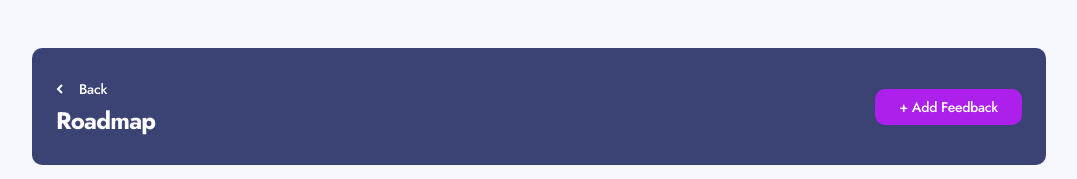
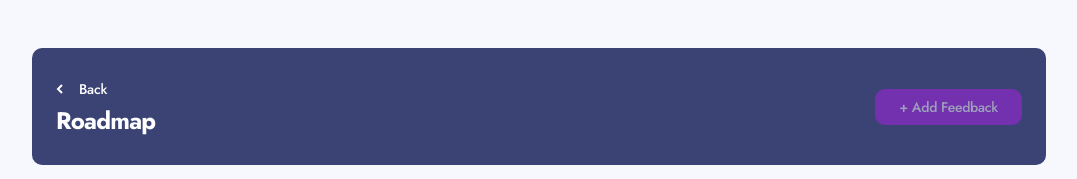
Before and after one commit to jmenges/feedback-next, a Next.js app: page /roadmap in a window 1280 px wide. Shown: the top 179 px of the page, without its empty margins (101-1178 px from the left). Built offline with nearby package versions, Linux system fonts and the light colour scheme; no server answers; the database is empty; what @thoughtbot/tailwindcss-aria-attributes would draw is missing.

Commit message:
Use shared ActionBar on Roadmap and Home

```diff
--- a/src/app/page.tsx
+++ b/src/app/page.tsx
@@ -1,6 +1,6 @@
-import Actionbar from "@/components/Actionbar";
 import FeedbackList from "@/components/FeedbackList";
 import NavBar from "@/components/NavBar";
+import HomeActionBar from "@/components/action-bar/HomeActionBar";
 import { categories } from "@/data/categories";
 import { sortOptions } from "@/data/sortOptions";
 import { getServerUser } from "@/lib/server";
@@ -53,14 +53,14 @@ export default async function Home({
       <NavBar user={user} roadmapCounts={roadmapCounts} />
       <main className="mt-[80px] flex-grow tablet:mt-0">
         <div className="tablet:mb-6">
-          <Actionbar
+          <HomeActionBar
             feedbackCount={feedbackCount}
             isAuthenticated={isAuthenticated}
           />
         </div>
         {!!feedbacks && (
           <FeedbackList
-            className="p-6 pt-8  tablet:p-0 max-tablet:h-[calc(100vh-136px)] overflow-y-auto"
+            className="overflow-y-auto p-6  pt-8 max-tablet:h-[calc(100vh-136px)] tablet:p-0"
             isAuthenticated={isAuthenticated}
             feedbacks={feedbacks}
           />
--- a/src/app/roadmap/page.tsx
+++ b/src/app/roadmap/page.tsx
@@ -28,7 +28,7 @@ export default async function Roadmap() {
     <div className="flex flex-wrap gap-6">
       <main className="flex-grow">
         <header className="">
-          <RoadmapActionBar />
+          <RoadmapActionBar isAuthenticated={isAuthenticated} />
         </header>
         <RoadmapList
           feedbacks={feedbacksWithRelevantStatus}
--- a/src/components/Actionbar.tsx
+++ /dev/null
@@ -1,25 +0,0 @@
-import FeedbackSorter from "@/components/FeedbackSorter";
-import AddFeedbackButton from "@/components/ui/AddFeedbackButton";
-
-import IconSuggestions from "@/../public/icons/icon-suggestions.svg";
-
-type Props = {
-  feedbackCount: number;
-  isAuthenticated: boolean;
-};
-
-export default function ActionBar({
-  feedbackCount = 0,
-  isAuthenticated,
-}: Props) {
-  return (
-    <div className="flex h-14 items-center bg-darker-blue px-6 py-2 tablet:h-24 tablet:rounded-md">
-      <div className="mr-8 hidden text-h3 font-bold text-white tablet:flex">
-        <IconSuggestions />
-        <span className="ml-4">{feedbackCount} Suggestions</span>
-      </div>
-      <FeedbackSorter />
-      <AddFeedbackButton className="ml-auto" disabled={!isAuthenticated} disabledMessage="Login to add a new feedback" />
-    </div>
-  );
-}
--- a/src/components/action-bar/BaseActionBar.tsx
+++ b/src/components/action-bar/BaseActionBar.tsx
@@ -1,14 +1,19 @@
 import AddFeedbackButton from "@/components/ui/AddFeedbackButton";
 
 type Props = {
+  isAuthenticated?: boolean;
   children: React.ReactNode;
 };
 
-export default function BaseActionBar({ children }: Props) {
+export default function BaseActionBar({ isAuthenticated, children }: Props) {
   return (
     <div className="flex items-center bg-darker-blue px-6 py-[27px] tablet:rounded-md">
       {children}
-      <AddFeedbackButton className="ml-auto" />
+      <AddFeedbackButton
+        disabled={!isAuthenticated}
+        className="ml-auto"
+        disabledMessage="Login to add a new feedback"
+      />
     </div>
   );
 }
--- a/src/components/action-bar/HomeActionBar.tsx
+++ b/src/components/action-bar/HomeActionBar.tsx
@@ -3,14 +3,18 @@ import FeedbackSorter from "@/components/FeedbackSorter";
 import IconSuggestions from "@/../public/icons/icon-suggestions.svg";
 import BaseActionBar from "@/components/action-bar/BaseActionBar";
 
-type Props = {
+type HomeActionBarProps = {
+  isAuthenticated: boolean;
   feedbackCount: number;
 };
 
-export default function HomeActionBar({ feedbackCount = 0 }: Props) {
+export default function HomeActionBar({
+  isAuthenticated,
+  feedbackCount = 0,
+}: HomeActionBarProps) {
   return (
-    <BaseActionBar>
-      <div className="hidden text-h3 mr-8 font-bold text-white tablet:flex">
+    <BaseActionBar isAuthenticated={isAuthenticated}>
+      <div className="mr-8 hidden text-h3 font-bold text-white tablet:flex">
         <IconSuggestions />
         <span className="ml-4">{feedbackCount} Suggestions</span>
       </div>
--- a/src/components/action-bar/RoadmapActionBar.tsx
+++ b/src/components/action-bar/RoadmapActionBar.tsx
@@ -2,12 +2,13 @@
 import BaseActionBar from "@/components/action-bar/BaseActionBar";
 import BackButton from "@/components/ui/BackButton";
 
-type Props = {
+type RoadmapActionBarProps = {
+  isAuthenticated?: boolean;
 };
 
-export default function RoadmapActionBar({ }: Props) {
+export default function RoadmapActionBar({ isAuthenticated}: RoadmapActionBarProps) {
   return (
-    <BaseActionBar>
+    <BaseActionBar isAuthenticated={isAuthenticated}>
       <div className="flex flex-col items-start justify-start">
         <BackButton href="/" />
         <h3 className="text-white tablet:text-h1">Roadmap</h3>
```
